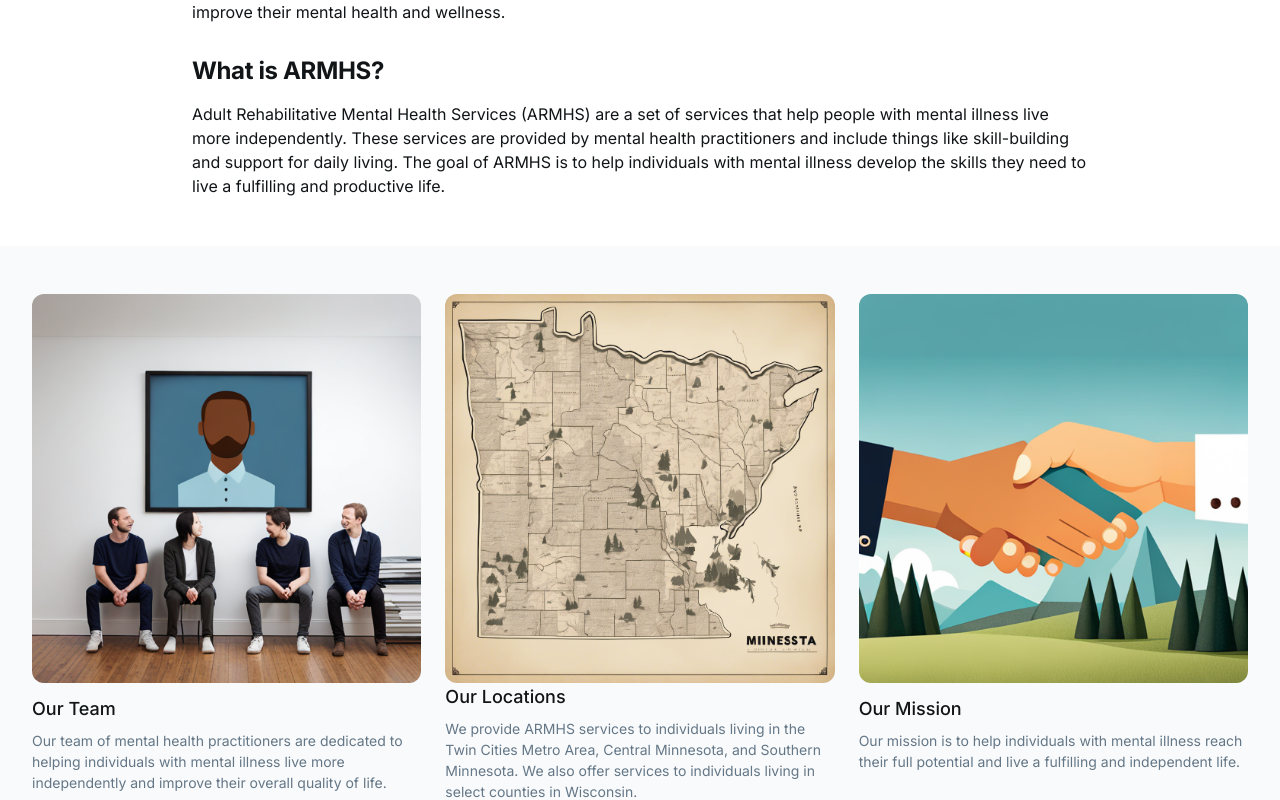
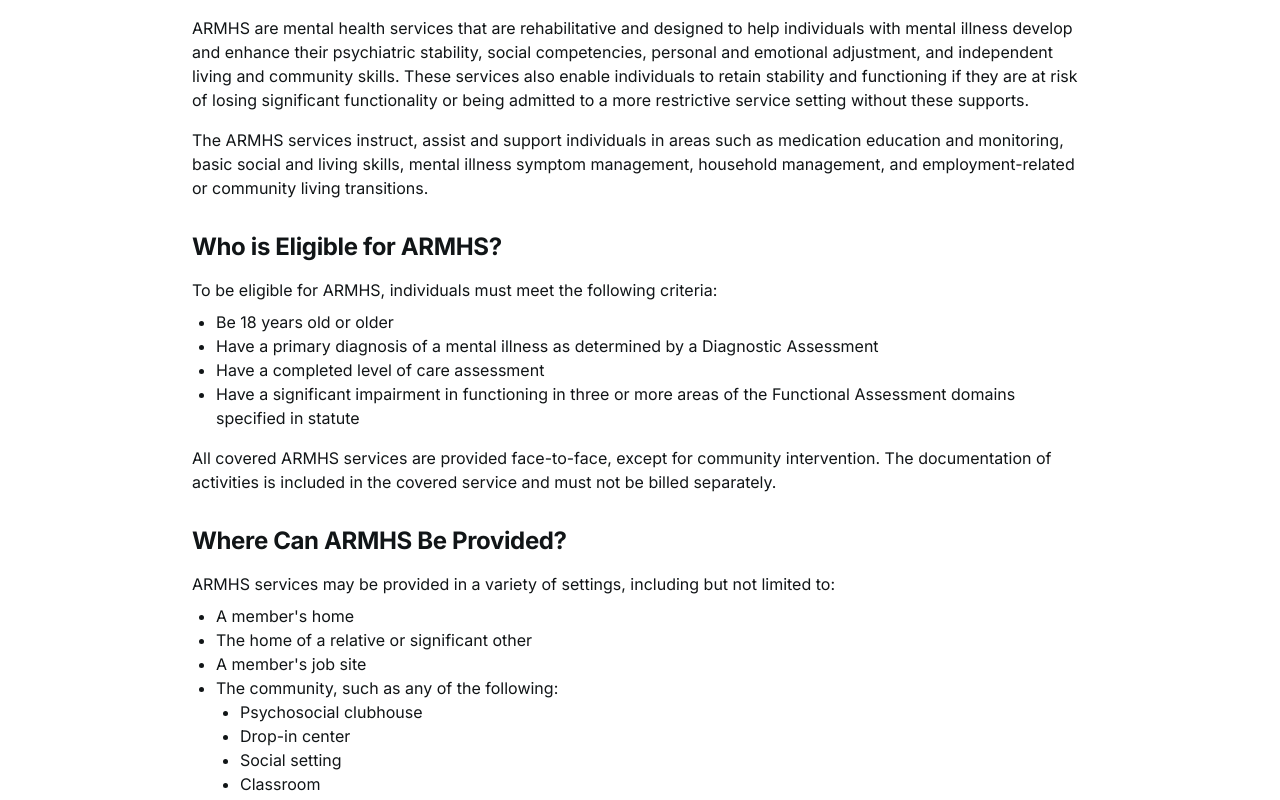
Before and after one commit to yusin888/Rayk-Wellness-Center-LLC, a Next.js app: page / in a window 1280 px wide. Shown: the part 1184-1984 px from the top of the page. Built offline with nearby package versions, Linux system fonts and the light colour scheme.

Commit message:
Update the armhs content

```diff
--- a/app/page.tsx
+++ b/app/page.tsx
@@ -6,7 +6,7 @@ import Footer from './../components/Footer';
 
 export default function Home() {
   return (
-    <div className="min-h-screen bg-white font-[Manrope,_Noto_Sans,_sans-serif]">
+    <div className="min-h-screen bg-white font-['Inter',_'Helvetica_Neue',_'Arial',_sans-serif]">
       <Header />
 
       {/* Hero Section - Full Width */}
@@ -24,7 +24,7 @@ export default function Home() {
           <div className="max-w-4xl mx-auto">
             <div className="flex flex-col gap-6 items-start justify-end">
               <div className="flex flex-col gap-2 text-left">
-                <h1 className="text-white text-4xl font-black leading-tight tracking-[-0.033em] sm:text-5xl">
+                <h1 className="text-white text-4xl font-bold leading-tight tracking-[-0.033em] sm:text-5xl">
                   Welcome to Rayk Wellness Center
                 </h1>
                 <h2 className="text-white text-sm font-normal leading-normal sm:text-base max-w-2xl">
@@ -59,26 +59,50 @@ export default function Home() {
           <div className="max-w-4xl mx-auto">
             <div className="flex flex-col gap-4">
               <h2 className="text-[#111517] text-3xl font-bold leading-tight tracking-[-0.033em] sm:text-4xl">
-                What are ARMHS?
+                What are Adult Rehabilitative Mental Health Services (ARMHS)?
               </h2>
               <p className="text-[#111517] text-base font-normal leading-normal">
-                Here are some of the most frequently asked questions about ARMHS
-                and how they can help you or a loved one improve their mental
-                health and wellness.
+                ARMHS are mental health services that are rehabilitative and designed to help individuals with mental illness develop and enhance their psychiatric stability, social competencies, personal and emotional adjustment, and independent living and community skills. These services also enable individuals to retain stability and functioning if they are at risk of losing significant functionality or being admitted to a more restrictive service setting without these supports.
+              </p>
+              <p className="text-[#111517] text-base font-normal leading-normal">
+                The ARMHS services instruct, assist and support individuals in areas such as medication education and monitoring, basic social and living skills, mental illness symptom management, household management, and employment-related or community living transitions.
               </p>
             </div>
             <h3 className="text-[#111517] text-2xl font-bold leading-tight tracking-[-0.015em] mt-8 mb-4">
-              What is ARMHS?
+              Who is Eligible for ARMHS?
             </h3>
             <p className="text-[#111517] text-base font-normal leading-normal">
-              Adult Rehabilitative Mental Health Services (ARMHS) are a set of
-              services that help people with mental illness live more
-              independently. These services are provided by mental health
-              practitioners and include things like skill-building and support
-              for daily living. The goal of ARMHS is to help individuals with
-              mental illness develop the skills they need to live a fulfilling
-              and productive life.
+              To be eligible for ARMHS, individuals must meet the following criteria:
             </p>
+            <ul className="text-[#111517] text-base font-normal leading-normal list-disc pl-6 mt-2">
+              <li>Be 18 years old or older</li>
+              <li>Have a primary diagnosis of a mental illness as determined by a Diagnostic Assessment</li>
+              <li>Have a completed level of care assessment</li>
+              <li>Have a significant impairment in functioning in three or more areas of the Functional Assessment domains specified in statute</li>
+            </ul>
+            <p className="text-[#111517] text-base font-normal leading-normal mt-4">
+              All covered ARMHS services are provided face-to-face, except for community intervention. The documentation of activities is included in the covered service and must not be billed separately.
+            </p>
+            <h3 className="text-[#111517] text-2xl font-bold leading-tight tracking-[-0.015em] mt-8 mb-4">
+              Where Can ARMHS Be Provided?
+            </h3>
+            <p className="text-[#111517] text-base font-normal leading-normal">
+              ARMHS services may be provided in a variety of settings, including but not limited to:
+            </p>
+            <ul className="text-[#111517] text-base font-normal leading-normal list-disc pl-6 mt-2">
+              <li>A member's home</li>
+              <li>The home of a relative or significant other</li>
+              <li>A member's job site</li>
+              <li>The community, such as any of the following:
+                <ul className="list-disc pl-6">
+                  <li>Psychosocial clubhouse</li>
+                  <li>Drop-in center</li>
+                  <li>Social setting</li>
+                  <li>Classroom</li>
+                  <li>Other place in the community</li>
+                </ul>
+              </li>
+            </ul>
           </div>
         </div>
       </section>
```
Also changed, not shown: 1 other file (tests, documents, lock files or other folders).
